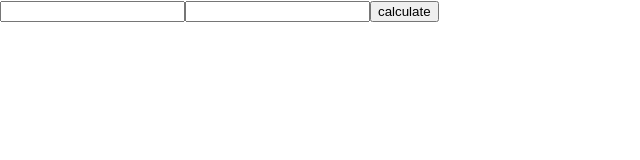
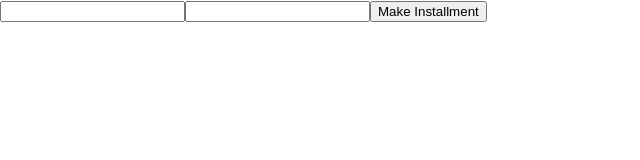
Before and after one commit to BordekarDarshan/InstallmentManager, a React (Create React App) app: page / in a window 1280 px wide. Shown: the top 160 px of the page, without its empty margins (0-640 px from the left). Built offline with nearby package versions, Linux system fonts and the light colour scheme.

Commit message:
[ Darshan ] | Reanimation

```diff
--- a/src/App.js
+++ b/src/App.js
@@ -1,8 +1,55 @@
-import React from "react";
-import Other from "./Other";
+import React, { useState } from "react";
+import { doBreakdown } from "./Util/doBreakdown";
 
 function App() {
-  return <Other />;
+  const [amount, setAmount] = useState(0);
+  const [breakdown, setBreakdown] = useState(0);
+  const [installmentStructure, setInstallmentStructure] = useState([]);
+
+  const getAmount = (e) => {
+    const { value } = e.target;
+    setAmount(value);
+  };
+
+  const getBreakdown = (e) => {
+    const { value } = e.target;
+    setBreakdown(value);
+  };
+
+  return (
+    <div>
+      <input onChange={getAmount}></input>
+      <input onChange={getBreakdown}></input>
+      {console.log(installmentStructure)}
+      <button
+        onClick={() => doBreakdown(amount, breakdown, setInstallmentStructure)}
+      >
+        Make Installment
+      </button>
+
+      {installmentStructure.map((content, index) => (
+        <React.Fragment>
+          <input
+            value={content.value}
+            onChange={(e) => {
+              const value = e.target.value;
+              setInstallmentStructure((installmentStructure) =>
+                installmentStructure.map((content, i) =>
+                  content.id === index
+                    ? {
+                        ...content,
+                        value,
+                      }
+                    : content
+                )
+              );
+            }}
+          ></input>
+          <button>Pay {content.installment}</button>
+        </React.Fragment>
+      ))}
+    </div>
+  );
 }
 
 export default App;
--- a/src/Other.js
+++ /dev/null
@@ -1,67 +0,0 @@
-import React, { useState } from "react";
-
-function Other() {
-  const [amount, setAmount] = useState(undefined);
-  const [breakDown, setBreakDown] = useState(undefined);
-  const [eachInstallment, setEachInstallment] = useState([]);
-  const [inputVal, setInputVal] = useState([{ value: "" }]);
-
-  const getAmt = (e) => {
-    setAmount(e.target.value);
-  };
-
-  const getBreakDown = (e) => {
-    setBreakDown(e.target.value);
-  };
-
-  console.log(inputVal);
-
-  const getTotalBreakDown = (amount = undefined, breakDown) => {
-    let installment = Number(amount) / Number(breakDown);
-    const values = [...inputVal];
-    let equalBreakDown = [...Array(Number(breakDown))].map((data) => {
-      values.push({ value: null });
-      setInputVal(values);
-      return installment;
-    });
-
-    setEachInstallment([...equalBreakDown]);
-    return eachInstallment;
-  };
-
-  return (
-    <>
-      <input value={amount} onChange={getAmt}></input>
-      <input value={breakDown} onChange={getBreakDown}></input>
-
-      <button onClick={() => getTotalBreakDown(amount, breakDown)}>
-        calculate
-      </button>
-
-      {eachInstallment.map((data, index) => (
-        <React.Fragment>
-          <input
-            id={index}
-            value={inputVal[index].value}
-            onChange={(e) => {
-              const value = e.target.value;
-              setInputVal((inputVal) =>
-                inputVal.map((inputs, ind) =>
-                  ind === index
-                    ? {
-                        ...inputs,
-                        value,
-                      }
-                    : inputs
-                )
-              );
-            }}
-          ></input>
-          <button>Pay {data}</button>
-        </React.Fragment>
-      ))}
-    </>
-  );
-}
-
-export default Other;
--- /dev/null
+++ b/src/Util/doBreakdown.js
@@ -0,0 +1,16 @@
+export function doBreakdown(amount, breakdown, structure) {
+  const Amount = Number(amount);
+  const Breakdown = Number(breakdown);
+  const installment = Amount / Breakdown;
+
+  const breakdownStructure = [...Array(Breakdown)].map((content, index) => {
+    return {
+      id: index,
+      installment: installment,
+      value: "",
+    };
+  });
+  structure([...breakdownStructure]);
+
+  return installment;
+}
```
